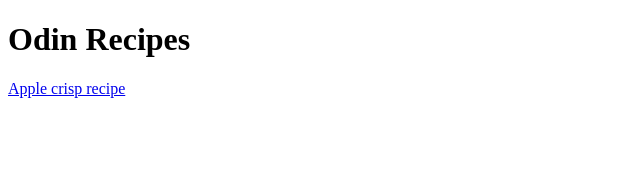
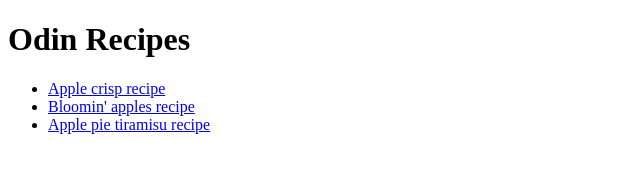
Before and after one commit to schrodingerscat314/odin-recipes, a plain HTML site: page index.html in a window 1280 px wide. Shown: the whole page, without its empty margins (0-640 px from the left). Drawn offline with Linux system fonts and the light colour scheme.

Commit message:
add revised version of index.html
includes links to bloomin-apples recipe and apple pie tiramisu recipe

```diff
--- a/index.html
+++ b/index.html
@@ -6,6 +6,10 @@
     </head>
     <body>
         <h1>Odin Recipes</h1>
-        <a href = "recipes/apple-crisp.html" target="blank" rel="noopener noreferrer">Apple crisp recipe</a>
+        <ul>
+            <li><a href = "recipes/apple-crisp.html" target="blank" rel="noopener noreferrer">Apple crisp recipe</a></li>
+            <li><a href = "recipes/bloomin-apples.html" target="blank" rel="noopener noreferrer">Bloomin' apples recipe</a></li>
+            <li><a href = "recipes/apple-pie-tiramisu.html" target="blank" rel="noopener noreferrer">Apple pie tiramisu recipe</a></li>
+        </ul>
     </body>
 </html>
```
